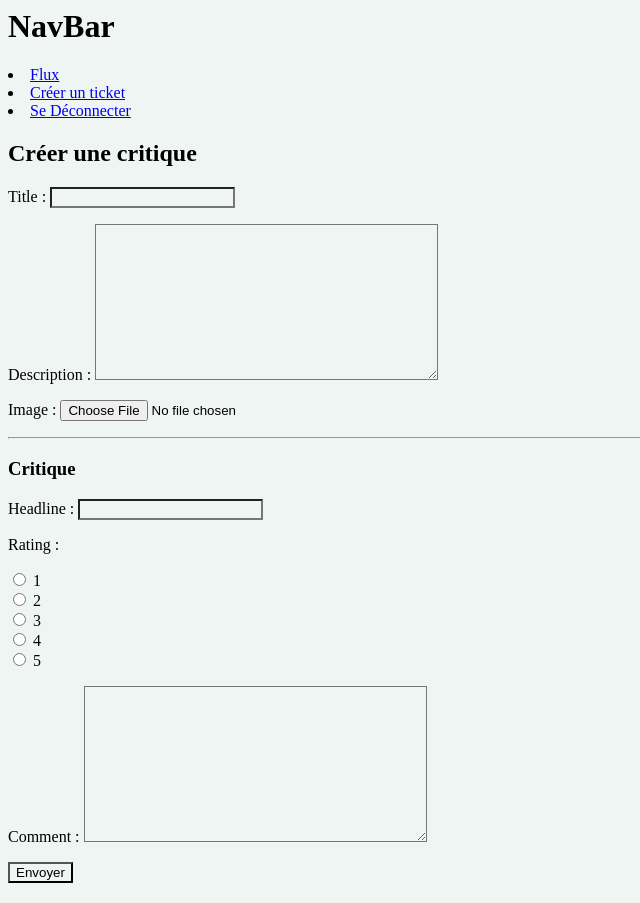
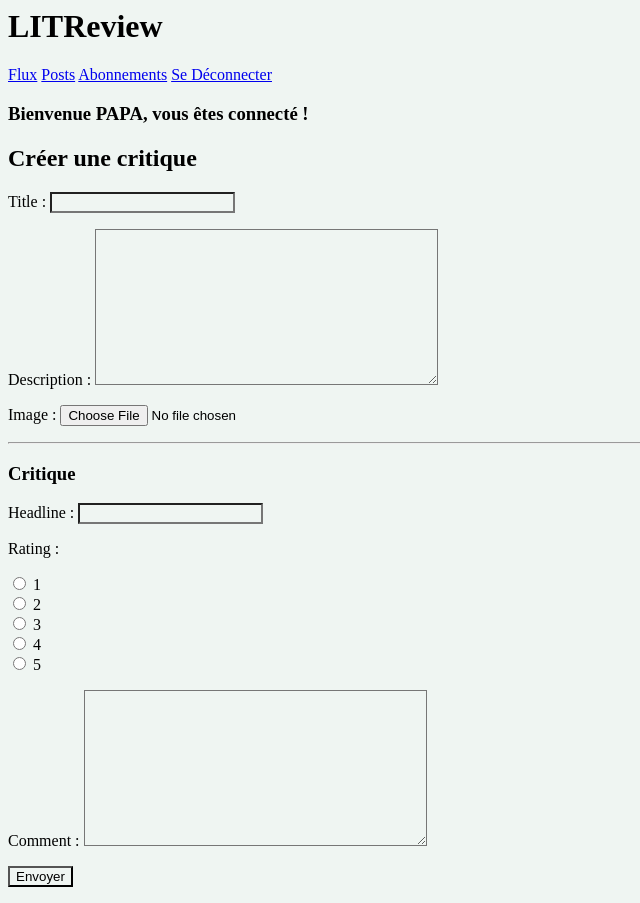
Before and after one commit to cedric-joan/LITReview, a Django app: page /create_review/add/ in a window 1280 px wide. Shown: the whole page, without its empty margins (0-640 px from the left). Run offline with Django 4.2, Linux system fonts and the light colour scheme; a user stored in the database is signed in; some libraries are stand-ins or nearby versions.

Commit message:
mise à jour base.html

```diff
--- a/src/templates/base.html
+++ b/src/templates/base.html
@@ -2,13 +2,27 @@
 <html lang="fr">
   <head>
     <link rel="stylesheet" href="{% static 'css/style.css' %}" />
+    <script src="https://kit.fontawesome.com/5adfeca06f.js" crossorigin="anonymous"></script>
     <title>LITReview</title>
   </head>
   <body>
-    <h1>NavBar</h1>
-    <li><a href="{% url 'flux-page' %}">Flux</a></li>
-    <li><a href="{% url 'create_ticket' %}">Créer un ticket</a></li>
-    <li><a href="{% url 'logout' %}">Se Déconnecter</a></li>
-    {% block content %} {% endblock content %}
+    <header>
+      {% if user.is_authenticated %}
+      <h1>LITReview</h1>
+      <div class="nav-bar">
+        <a href="{% url 'flux-page' %}">Flux</a>
+        <a href="{% url 'logout' %}">Posts</a>
+        <a href="{% url 'follow_users' %}">Abonnements</a>
+        <a href="{% url 'logout' %}">Se Déconnecter</a>
+      </div>
+      {% endif %}
+    </header>
+    {% if user.is_authenticated %}
+    <h3 class="mx-3">Bienvenue {{ request.user|upper }}, vous êtes connecté !</h3>
+    {% endif %}
+
+    <section class="container">
+      {% block content %} {% endblock content %}
+    </section>
   </body>
 </html>
```
